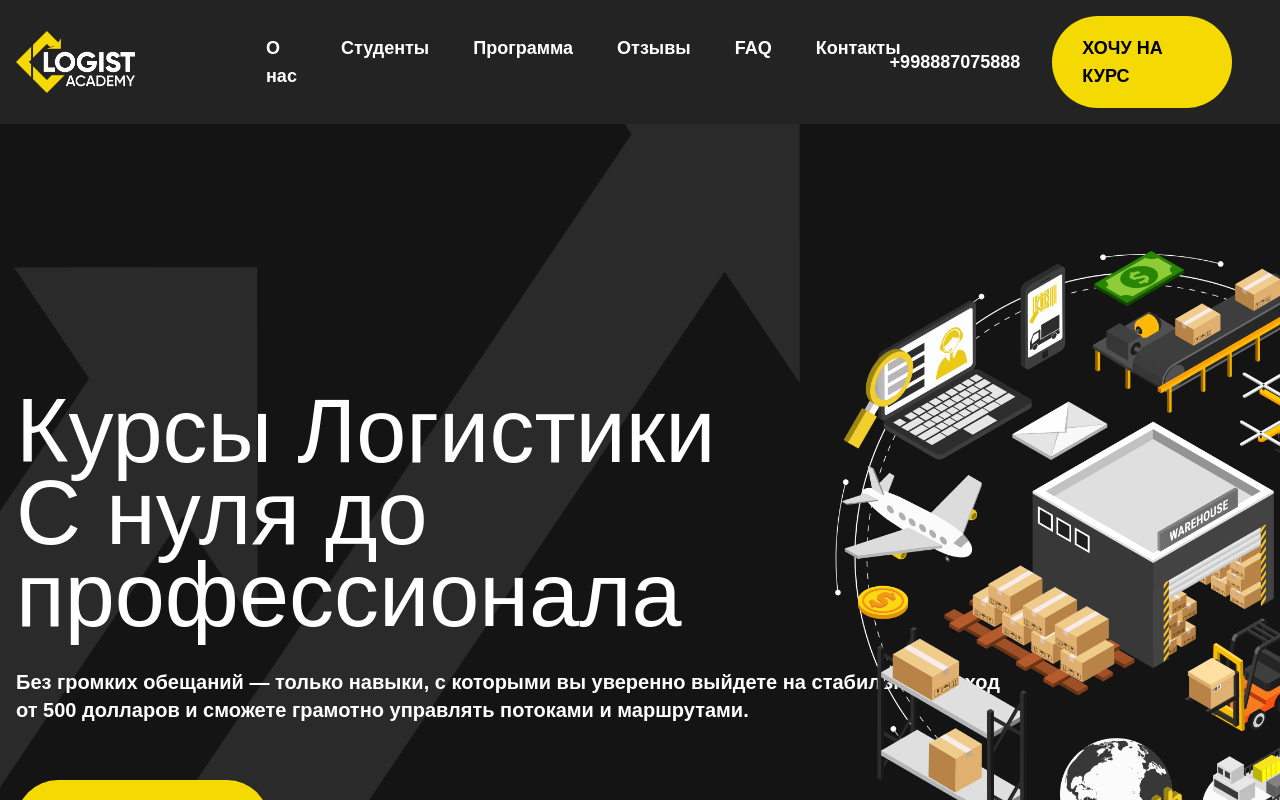
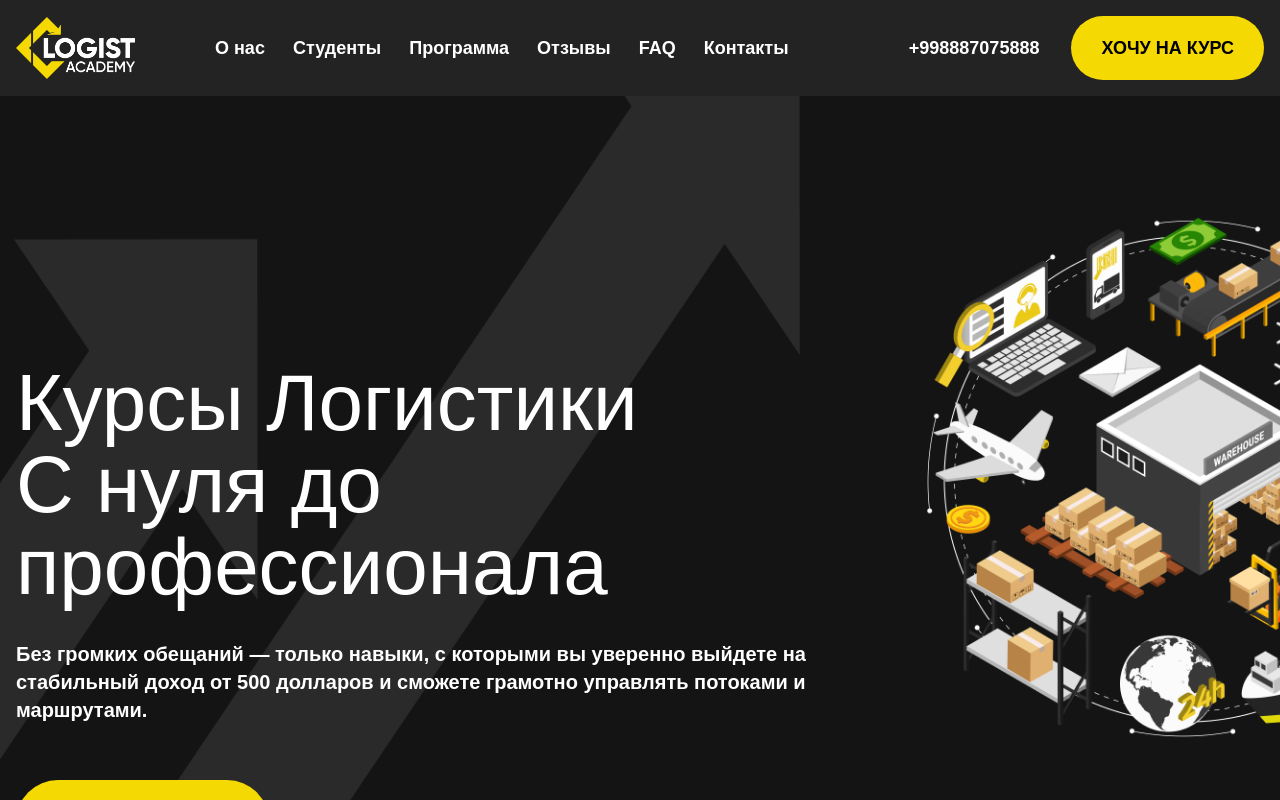
Before and after one commit to devzfy/ethno, a React (Vite) app: page / in a window 1280 px wide. Shown: the top 800 px of the page. Built offline with nearby package versions, Linux system fonts and the light colour scheme; a web font is replaced by a local one.

Commit message:
add: responsive

```diff
--- a/src/components/Navbar.tsx
+++ b/src/components/Navbar.tsx
@@ -16,11 +16,11 @@ export default function Navbar() {
   return (
     <div className="bg-[#232323] xl:py-4 py-2.5 sticky top-0 z-40 w-full">
       <div className="container-secondary mx-auto px-4 flex justify-between items-center">
-        <div className="flex gap-[131px] items-center">
+        <div className="flex xl:gap-20 2xl:gap-[131px] items-center">
           <img src={Logo} alt="" width={119} height={62} />
 
           {/* Desktop Navigation */}
-          <nav className="hidden xl:flex space-x-11">
+          <nav className="hidden xl:flex xl:space-x-7 2xl:space-x-11">
             <NavLinks />
           </nav>
         </div>
@@ -35,7 +35,7 @@ export default function Navbar() {
           </a>
           <a
             href="#contact"
-            className="bg-[#F4D902] hidden md:block  text-black font-bold xl:py-[18px] xl:px-[30px] md:py-2.5 md:px-5 rounded-[50px] text-lg"
+            className="bg-[#F4D902] hidden md:block xl:mr-0  text-black font-bold xl:py-[18px] xl:px-[30px] md:py-2.5 md:px-5 rounded-[50px] text-lg"
           >
             ХОЧУ НА КУРС
           </a>
@@ -101,31 +101,31 @@ function NavLinks() {
       </a>
       <a
         href="#student"
-        className="text-white  xl:text-lg text-[16px] font-semibold"
+        className="text-white  xl:text-lg text-[16px] font-semibold font-primary"
       >
         Студенты
       </a>
       <a
         href="#program"
-        className="text-white  xl:text-lg text-[16px] font-semibold"
+        className="text-white  xl:text-lg text-[16px] font-semibold font-primary"
       >
         Программа
       </a>
       <a
         href="#gallery"
-        className="text-white  xl:text-lg text-[16px] font-semibold"
+        className="text-white  xl:text-lg text-[16px] font-semibold font-primary"
       >
         Отзывы
       </a>
       <a
         href="#faq"
-        className="text-white  xl:text-lg text-[16px] font-semibold"
+        className="text-white  xl:text-lg text-[16px] font-semibold font-primary"
       >
         FAQ
       </a>
       <a
         href="#contact"
-        className="text-white  xl:text-lg  text-[16px] font-semibold"
+        className="text-white  xl:text-lg  text-[16px] font-semibold font-primary"
       >
         Контакты
       </a>
--- a/src/components/Quiz.tsx
+++ b/src/components/Quiz.tsx
@@ -191,7 +191,7 @@ export default function QuizComponent({ onClose }: Props) {
   if (showResults) {
     return (
       <div className="w-full h-screen flex justify-center items-center fixed top-0 left-0 z-50 bg-[#41414199] backdrop-blur-[10px]">
-        <div className="relative  mx-auto bg-[#141414] rounded-[30px] overflow-hidden  w-[95%] max-h-[420px] md:w-[860px] h-full md:max-h-[590px]  box-border">
+        <div className="relative mx-auto bg-[#141414] rounded-[30px] overflow-hidden  w-[95%] max-h-[420px] md:w-[860px] h-full md:max-h-[590px]  box-border">
           <img
             src={Quiz || '/placeholder.svg'}
             alt=""
--- a/src/module/ui/Banner.tsx
+++ b/src/module/ui/Banner.tsx
@@ -9,7 +9,7 @@ export default function Banner() {
       <div className="container-secondary px-4 mx-auto xl:pt-[266px] pt-[150px] md:pt-[170px] xl:pb-[90px]">
         <div className="">
           <div className="">
-            <h1 className="md:mb-8 mb-5 xl:text-[90px] relative text-white xl:leading-[82px] md:text-[58px] md:leading-[57px] text-[31px] leading-[30px]">
+            <h1 className="md:mb-8 mb-5 xl:text-[80px] 2xl:text-[90px] relative text-white xl:leading-[82px] md:text-[58px] md:leading-[57px] text-[31px] leading-[30px]">
               Курсы Логистики
               <br />
               <span className="">
@@ -18,7 +18,7 @@ export default function Banner() {
                 профессионала
               </span>
             </h1>
-            <p className="text-white xl:text-xl relative md:text-sm font-semibold max-w-[770px] md:max-w-[1009px]">
+            <p className="text-white xl:text-xl xl:max-w-[800px] 2xl:max-w-[1009px] relative md:text-sm font-semibold max-w-[770px] md:max-w-[1009px]">
               Без громких обещаний — только навыки, с которыми вы уверенно
               выйдете на стабильный доход от 500 долларов и сможете грамотно
               управлять потоками и маршрутами.
@@ -34,7 +34,7 @@ export default function Banner() {
             <img
               src={HeroBg}
               alt="Логистика иллюстрация с складом, транспортом и глобальной сетью поставок"
-              className="h-[300px] md:w-[450px] md:h-[450px] xl:w-[700px] xl:h-[700px] w-[300px] object-cover"
+              className="h-[300px] md:w-[450px] md:h-[450px] xl:w-[600px] xl:h-[600px] 2xl:w-[700px] 2xl:h-[700px] w-[300px] object-cover"
             />
           </div>
         </div>
--- a/src/module/ui/VideoPlayback.tsx
+++ b/src/module/ui/VideoPlayback.tsx
@@ -14,13 +14,13 @@ export default function VideoPlayback() {
         </div>
         <div
           id="student"
-          className="bg-white xl:rounded-[50px] md:rounded-[22px] rounded-[12px] xl:px-[119px] md:px-5 xl:pb-[100px] md:pb-[70px] xl:pt-[409px] md:pt-[295px] pt-[170px] xl:-mt-80 md:-mt-52 -mt-28"
+          className="bg-white xl:rounded-[50px] md:rounded-[22px] rounded-[12px] 2xl:px-[119px] xl:px-[30px] md:px-5 xl:pb-[100px] md:pb-[70px] xl:pt-[409px] md:pt-[295px] pt-[170px] xl:-mt-80 md:-mt-52 -mt-28"
         >
           <h1 className="xl:text-[80px] md:text-[37px] text-[28px] leading-[30px] max-w-full md:leading-[30px] xl:leading-[67px] text-center mx-auto font-secondary font-medium xl:max-w-[1290px] md:max-w-[650px] ">
             Более 2000 студентов прошли наши курсы и стали логистами
           </h1>
           <div className="flex justify-between xl:space-x-10 xl:mt-[90px] mt-[50px] md:mt-[60px] flex-col xl:flex-row">
-            <div className="xl:w-[65%] flex flex-wrap w-full">
+            <div className="xl:w-[60%] 2xl:w-[65%] flex flex-wrap w-full">
               <div className="md:w-1/2 w-full border-b-4 md:border-r-4 flex justify-center items-center flex-col">
                 <h2 className="text-[#252323] xl:text-[82px] text-[60px] font-medium font-primary">
                   60/40%
@@ -54,7 +54,7 @@ export default function VideoPlayback() {
                 </p>
               </div>
             </div>
-            <div className="mt-10  xl:w-[35%] md:w-[492px] w-[90%] mx-auto xl:mx-auto md:mt-[50px] xl:mt-0 relative xl:h-[524px] h-[286px] rounded-4xl overflow-hidden flex justify-center items-center flex-col gap-y-[61px] mb-[60px] md:mb-0">
+            <div className="mt-10  xl:w-[40%] 2xl:w-[35%] md:w-[492px] w-[90%] mx-auto xl:mx-auto md:mt-[50px] xl:mt-0 relative xl:h-[524px] h-[286px] rounded-4xl overflow-hidden flex justify-center items-center flex-col gap-y-[61px] mb-[60px] md:mb-0">
               <img
                 src={BG2}
                 alt=""
```
